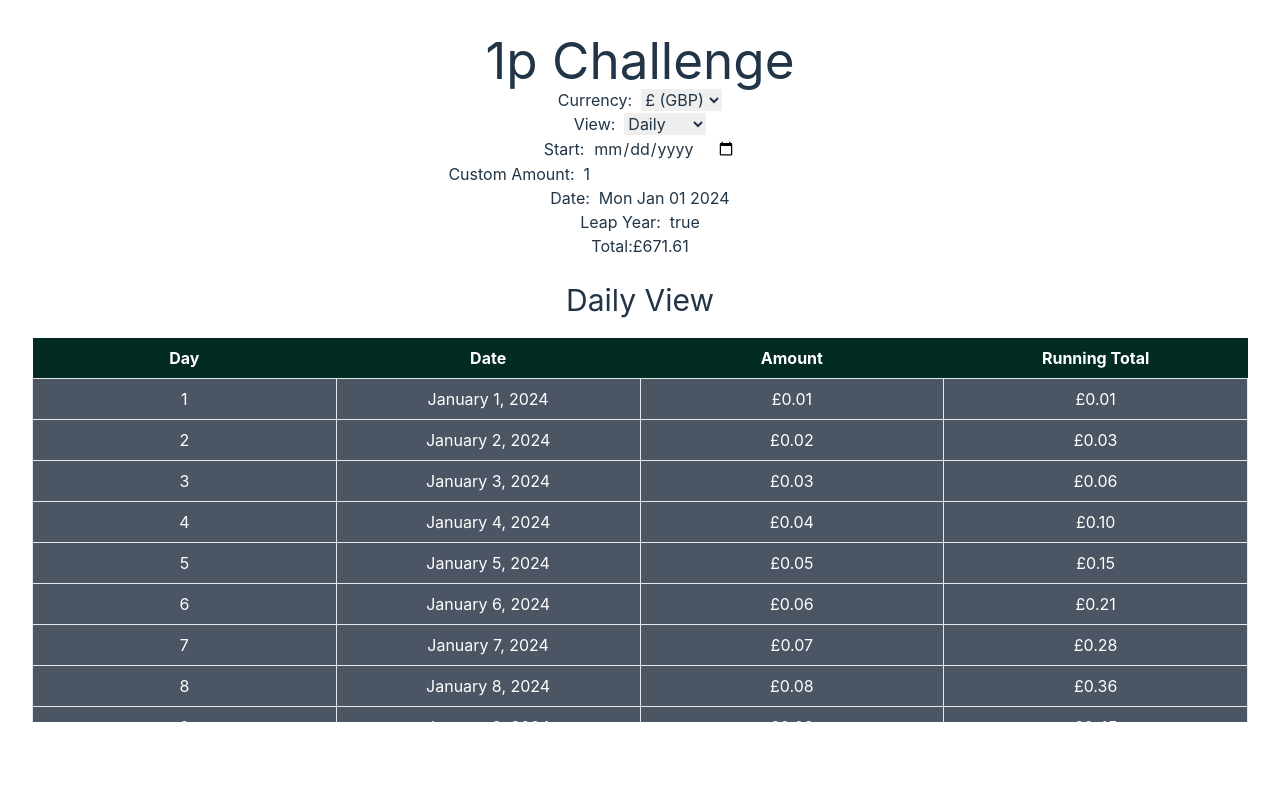
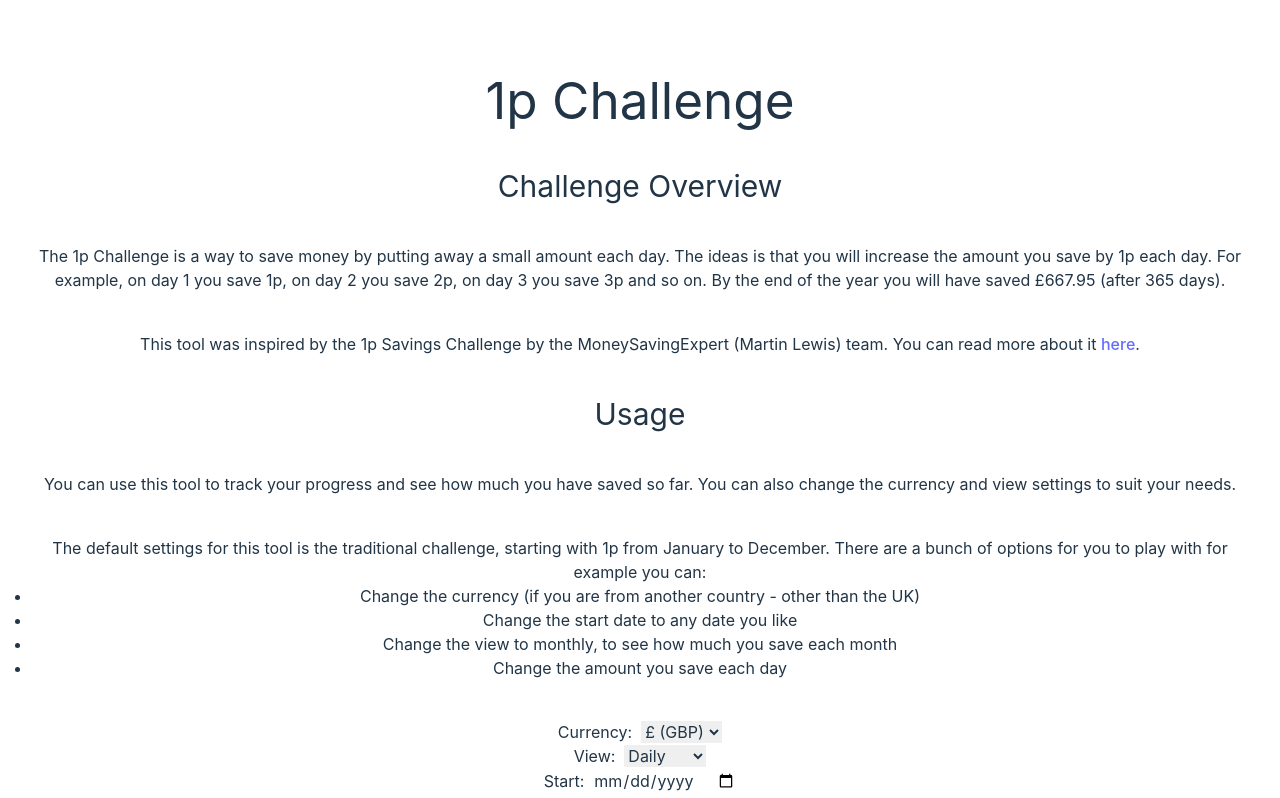
Before and after one commit to mazza1892/1p-challenge, a React (Vite) app: page / in a window 1280 px wide. Shown: the top 798 px of the page. Built offline with nearby package versions, Linux system fonts and the light colour scheme.

Commit message:
CH-13: Added first draft of challenge summary

```diff
--- a/src/App.tsx
+++ b/src/App.tsx
@@ -1,6 +1,7 @@
 import React, { useEffect, useState } from 'react';
 import './App.css';
 import CalendarService from './services/calendar.service';
+import Header from './components/header';
 import TableView from './components/table-view/tableView';
 import { TableInterface } from './interfaces/table.interface';
 
@@ -42,6 +43,7 @@ function App(): JSX.Element {
      * @param {TableInterface[]} data
      */
     function updateTableData(data: TableInterface[]) {
+        // @ts-expect-error - data is not assignable to type
         setTableState(data);
     }
 
@@ -55,7 +57,7 @@ function App(): JSX.Element {
 
     return (
         <>
-            <h1>1p Challenge</h1>
+            <Header />
             <label htmlFor="currency">
                 Currency: &nbsp;
                 <select
--- /dev/null
+++ b/src/components/header.tsx
@@ -0,0 +1,59 @@
+// @ts-expect-error - import react based on eslint rules
+import React from 'react';
+
+function Header() {
+    return (
+        <div className="mt-10 mb-10">
+            <h1 className="mb-10">1p Challenge</h1>
+
+            <h2 className="text-3xl">Challenge Overview</h2>
+            <p className="mt-10">
+                The 1p Challenge is a way to save money by putting away a small
+                amount each day. The ideas is that you will increase the amount
+                you save by 1p each day. For example, on day 1 you save 1p, on
+                day 2 you save 2p, on day 3 you save 3p and so on. By the end of
+                the year you will have saved £667.95 (after 365 days).
+            </p>
+
+            <p className="mt-10 mb-10">
+                This tool was inspired by the 1p Savings Challenge by the
+                MoneySavingExpert (Martin Lewis) team. You can read more about
+                it&nbsp;
+                <a
+                    href="https://www.moneysavingexpert.com/team-blog/2019/12/the-1p-365-day-savings-challenge/"
+                    target="_blank"
+                    rel="noreferrer"
+                >
+                    here
+                </a>
+                .
+            </p>
+
+            <h2 className="text-3xl">Usage</h2>
+            <p className="mt-10">
+                You can use this tool to track your progress and see how much
+                you have saved so far. You can also change the currency and view
+                settings to suit your needs.
+            </p>
+            <p className="mt-10">
+                The default settings for this tool is the traditional challenge,
+                starting with 1p from January to December. There are a bunch of
+                options for you to play with for example you can:
+            </p>
+            <ul className="list-disc">
+                <li>
+                    Change the currency (if you are from another country - other
+                    than the UK)
+                </li>
+                <li>Change the start date to any date you like</li>
+                <li>
+                    Change the view to monthly, to see how much you save each
+                    month
+                </li>
+                <li>Change the amount you save each day</li>
+            </ul>
+        </div>
+    );
+}
+
+export default Header;
--- a/src/components/table-view-monthly/table-view-monthly.tsx
+++ b/src/components/table-view-monthly/table-view-monthly.tsx
@@ -1,3 +1,4 @@
+// @ts-expect-error - import react based on eslint rules
 import React, { useEffect, useState } from 'react';
 import '../table-view/tableView.css';
 import CalendarService from '../../services/calendar.service';
@@ -31,7 +32,9 @@ function TableViewMonthly(props: { currency: string }): JSX.Element {
         const previousItem: TableInterface = monthlyData[previousIndex];
 
         if (previousItem) {
-            const monthlyAmount = item.runningTotal - previousItem.runningTotal;
+            // eslint-disable-next-line operator-linebreak
+            const monthlyAmount: number =
+                item.runningTotal - previousItem.runningTotal;
             return monthlyAmount.toFixed(2);
         }
 
--- a/src/components/table-view/tableView.tsx
+++ b/src/components/table-view/tableView.tsx
@@ -1,3 +1,4 @@
+// @ts-expect-error - import react based on eslint rules
 import React from 'react';
 import './tableView.css';
 import CalendarService from '../../services/calendar.service';
```
Also changed, not shown: 1 other file (tests, documents, lock files or other folders).
